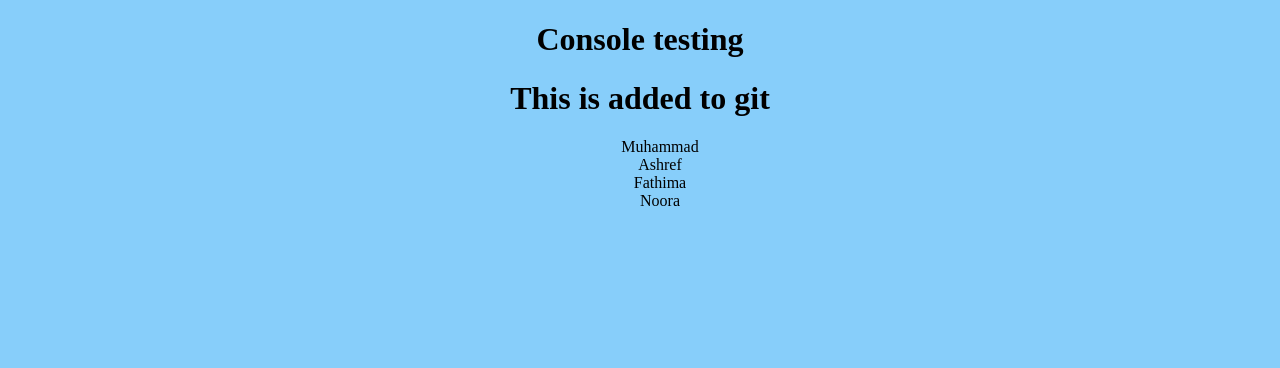
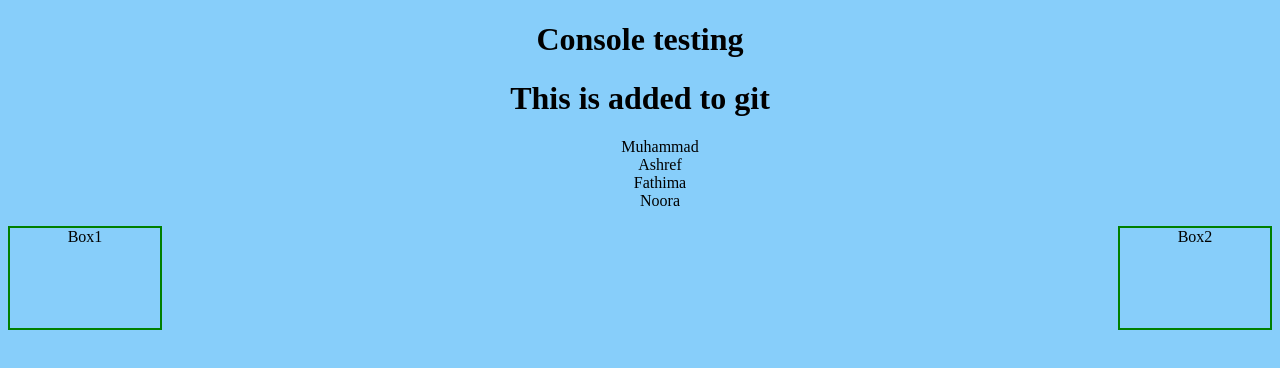
Before and after one commit to noorashref/javascriptnotes, a plain HTML site: page index.html in a window 1280 px wide. Drawn offline with Linux system fonts and the light colour scheme.

Commit message:
box added

```diff
--- a/index.html
+++ b/index.html
@@ -15,6 +15,8 @@
       <li>Fathima</li>
       <li>Noora</li>
     </ul>
+    <div class="box1">Box1</div>
+    <div class="box2">Box2</div>
     <script src="index.js"></script>
     <script src="forloop.js"></script>
     <script src="condition.js"></script>
--- a/style.css
+++ b/style.css
@@ -7,3 +7,16 @@ li {
   text-align: center;
   list-style-type: none;
 }
+.box1 {
+  height: 100px;
+  width: 150px;
+  border: 2px solid green;
+  position: absolute;
+}
+.box2 {
+  height: 100px;
+  width: 150px;
+  border: 2px solid green;
+  position: relative;
+  float: right;
+}
```
